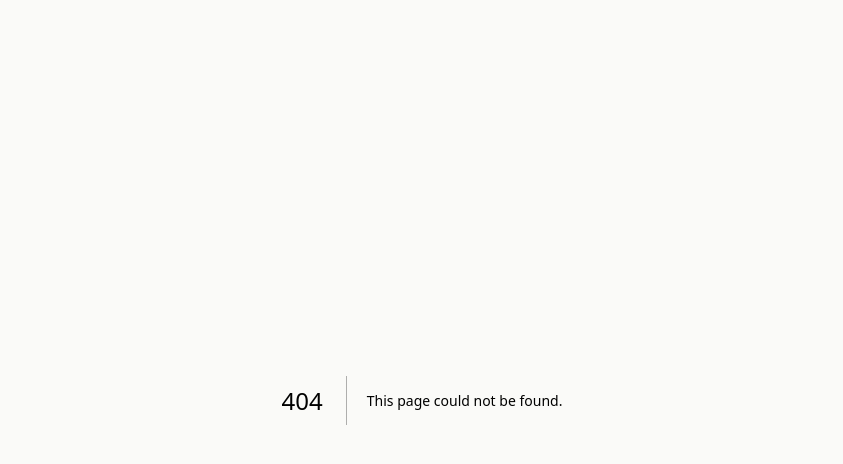
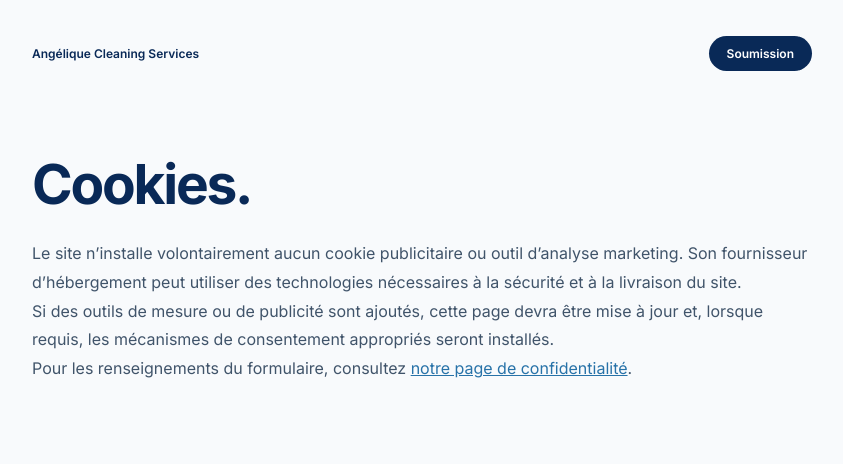
Before and after one commit to ilyassrachouady/10k-Website, a Next.js app: page /cookies in a window 1280 px wide. Before the commit this address had no page. Shown: the top 464 px of the page, without its empty margins (218-1061 px from the left). Built offline with nearby package versions, Linux system fonts and the light colour scheme.

Commit message:
Add app/cookies/page.jsx

```diff
--- /dev/null
+++ b/app/cookies/page.jsx
@@ -0,0 +1,3 @@
+import '../legal.css';
+export const metadata={title:'Cookies | Angélique Cleaning Services'};
+export default function Cookies(){return <main className="legal-body"><div className="legal-container"><nav className="legal-nav"><a href="/">Angélique Cleaning Services</a><a className="legal-back" href="/#quote">Soumission</a></nav><h1 className="legal-header">Cookies.</h1><div className="legal-text"><p>Le site n’installe volontairement aucun cookie publicitaire ou outil d’analyse marketing. Son fournisseur d’hébergement peut utiliser des technologies nécessaires à la sécurité et à la livraison du site.</p><p>Si des outils de mesure ou de publicité sont ajoutés, cette page devra être mise à jour et, lorsque requis, les mécanismes de consentement appropriés seront installés.</p><p>Pour les renseignements du formulaire, consultez <a href="/confidentialite">notre page de confidentialité</a>.</p></div></div></main>}
```
